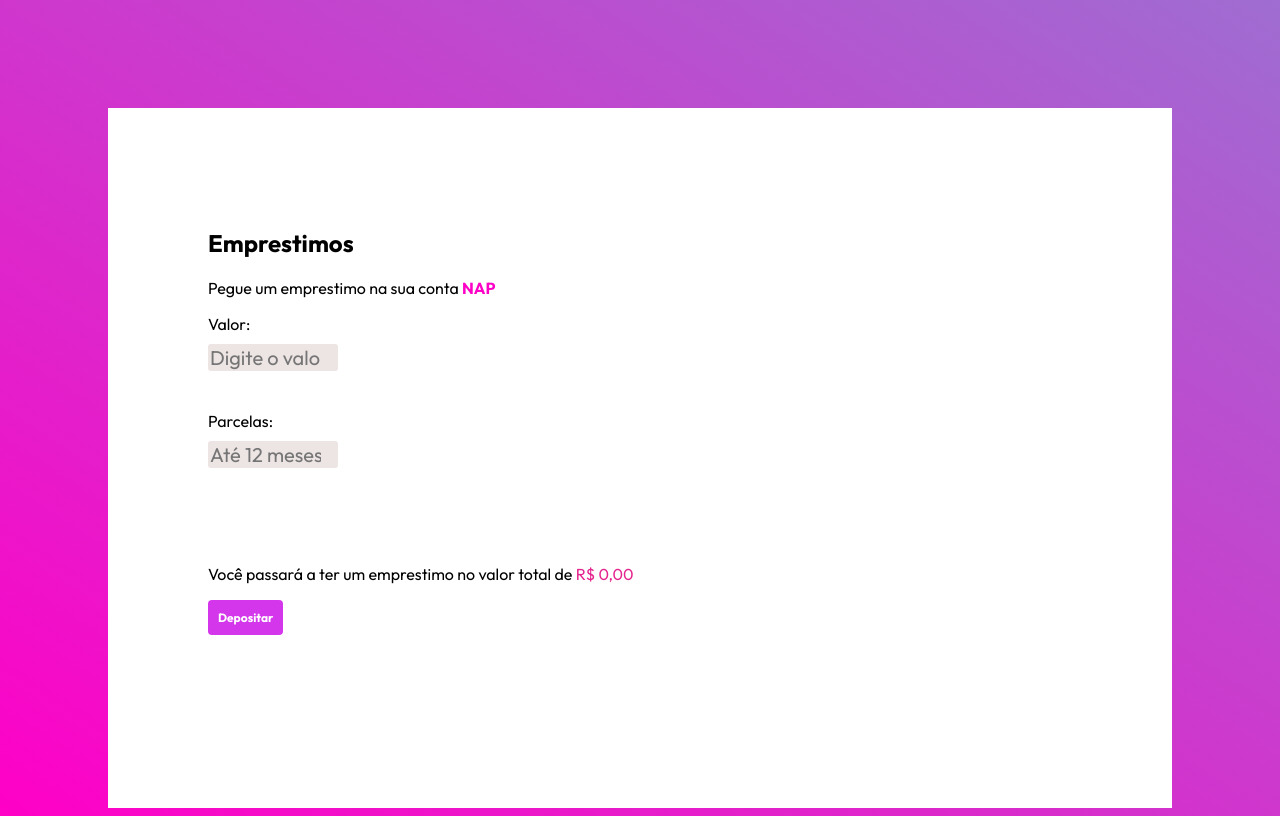
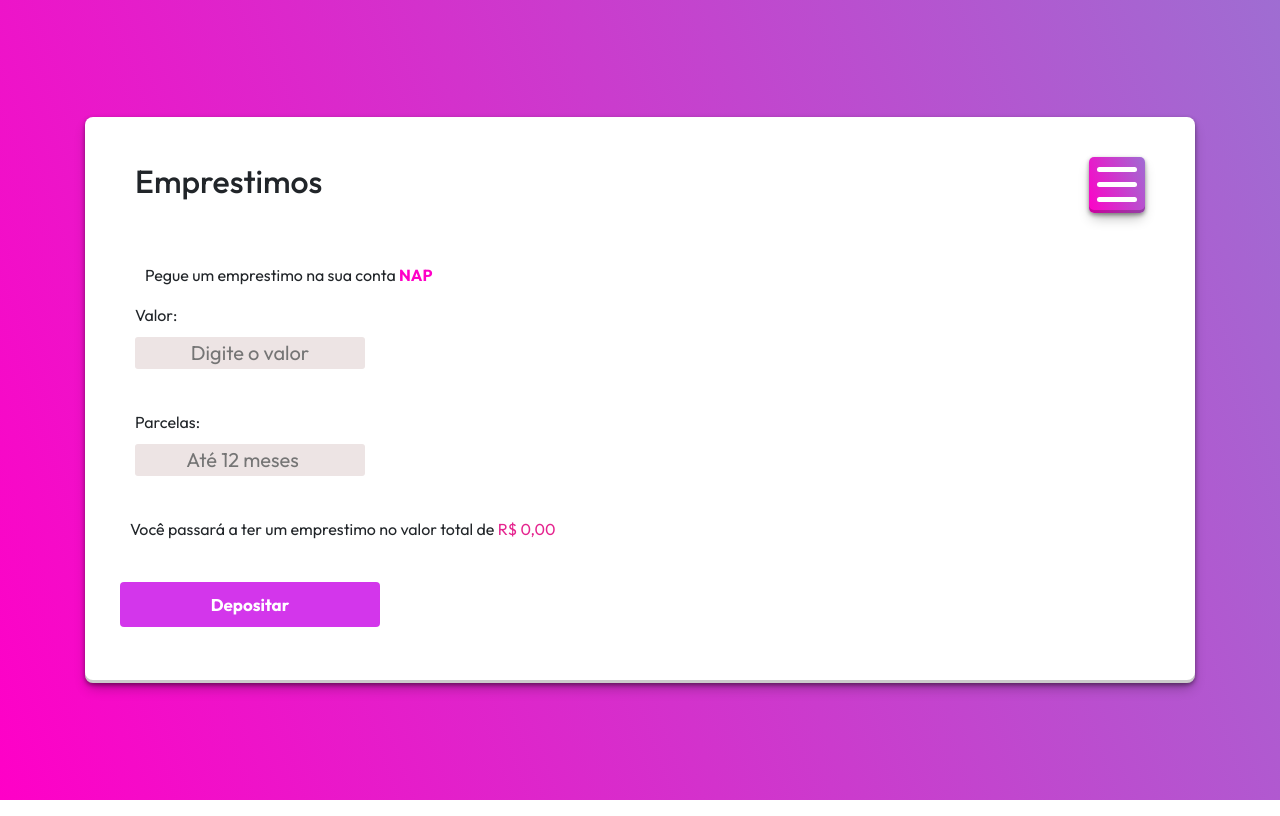
Before and after one commit to luis10barbo/nap-bank, a PHP site: page /perfil/emprestimo.html in a window 1280 px wide. Run offline with PHP 8.4, Linux system fonts and the light colour scheme.

Commit message:
add menu e filtro de dinheiro em emprestimo

```diff
--- a/perfil/emprestimo.html
+++ b/perfil/emprestimo.html
@@ -1,65 +1,93 @@
 <!DOCTYPE html>
 <html lang="PT-BR">
+
 <head>
   <meta charset="UTF-8" />
   <meta http-equiv="X-UA-Compatible" content="IE=edge" />
   <meta name="viewport" content="width=device-width, initial-scale=1.0" />
   <title>Projeto Estácio</title>
   <link rel="stylesheet" href="../static/css/emprestimo.css" />
+  <link rel="stylesheet" href="../static/css/lib/bootstrap.css">
 
   <link rel="preconnect" href="https://fonts.googleapis.com" />
   <link rel="preconnect" href="https://fonts.gstatic.com" crossorigin />
-    <link
-      href="https://fonts.googleapis.com/css2?family=Outfit:wght@100..900&display=swap"
-      rel="stylesheet"
-    />
+  <link href="https://fonts.googleapis.com/css2?family=Outfit:wght@100..900&display=swap" rel="stylesheet" />
 </head>
 
 <body>
-    <div class="quadrado-branco">
-      <h2>Emprestimos</h2>
+  <div class="container">
+    <div class="corpo rounded-lg">
+      <header class="menu">
+        <div class="esquerda">
+          <h2 id="h2">Emprestimos</h2>
+        </div>
+        <div class="direita">
+          <div id="mySidenav" class="sidenav rounded-lg">
+            <a href="javascript:void(0)" class="closebtn" onclick="closeNav()">&times;</a>
+            <a class="active" href="#">Perfil</a>
+            <a href="transferencia.html">Transferência</a>
+            <a href="deposito.html">Deposito</a>
+            <a href="#">Emprestimo</a>
+            <a href="#">Cartões</a>
+            <a href="#">PIX</a>
+          </div>
+          <div class="logo" onclick="openNav()">
+            <div class="traco"></div>
+            <div class="traco"></div>
+            <div class="traco"></div>
+          </div>
+        </div>
+      </header>
 
       <p>
         Pegue um emprestimo na sua conta <span class="roxo"><b>NAP</b></span>
       </p>
 
-      <form>
-        <div id="input_box">
-          <div class="input-field">
+      <form class="grid">
+        <div id="input_box" class="row">
+          <div class="input-field col-sm-3  form-group">
             <label for="value" class="label-input">Valor:</label>
-            <input type="number" id="value" placeholder="Digite o valor" />
+            <input type="text" id="value" onkeyup="mascara(this)" placeholder="Digite o valor" />
           </div>
 
-          <br />
-          <br />
-
-          <div class="input-field">
+          <div class="input-field col-sm-3 form-group">
             <label for="fee" class="label-input">Parcelas:</label>
-            <input
-              type="number"
-              id="fee"
-              min="1"
-              max="12"
-              placeholder="Até 12 meses"
-            />
-
-            <br />
-            <br />
-            <br />
-            <br />
+            <input type="number" id="fee" min="1" max="12" placeholder="Até 12 meses" />
           </div>
 
-          <p>
-            Você passará a ter um emprestimo no valor total de
+          <p>Você passará a ter um emprestimo no valor total de<span class="vermelho" id="total"> R$ 0,00 </span></p>
 
-            <span class="vermelho" id="total"> R$ 0,00 </span>
-          </p>
+          <button class="button col-sm-3 form-group" role="button" type="button" data-toggle="modal" data-target="#janela" id="calculate">Depositar</button>
 
-          <button type="button" id="calculate">Depositar</button>
         </div>
       </form>
+      <div class="modal fade" id="janela" tabindex="-1" role="dialog" aria-labelledby="exampleModalCenterTitle"
+        aria-hidden="true">
+        <div class="modal-dialog modal-dialog-centered" role="document">
+          <div class="modal-content">
+            <div class="modal-header">
+              <h5 class="modal-title" id="exampleModalLongTitle">
+                Transferência
+              </h5>
+              <button type="button" class="close" data-dismiss="modal" aria-label="Close">
+                <span aria-hidden="true">&times;</span>
+              </button>
+            </div>
+            <div class="modal-body">
+              <div class="alert alert-success" role="alert">
+                Emprestimo realizado com sucesso!
+              </div>
+            </div>
+          </div>
+        </div>
+      </div>
+
+    </div>
   </div>
 
   <script type="text/javascript" src="../static/js/emprestimo.js"></script>
+  <script src="../static/js/lib/jquery.js"></script>
+  <script src="../static/js/lib/bootstrap.js"></script>
 </body>
+
 </html>
--- a/static/css/emprestimo.css
+++ b/static/css/emprestimo.css
@@ -2,22 +2,107 @@
     box-sizing: border-box;
     font-family: "Outfit", "Arial";
 }
+body {
+    width: 100%;
+    height: 100vh;
+    background: linear-gradient(-110deg, #9F6DD2,#FF00C7);
+    display: flex;
+    justify-content: center;
+    align-items: center;
+    font-family: 'Lucida Sans', 'Lucida Sans Regular', 'Lucida Grande', 'Lucida Sans Unicode', Geneva, Verdana, sans-serif;
+}
+.corpo{
+    width: 100%;
+    height: 100%;
+    background-color: white;
+    padding:40px 50px;
+    box-shadow: rgba(0, 0, 0, 0.4) 0px 2px 4px, rgba(0, 0, 0, 0.3) 0px 7px 13px -3px, rgba(0, 0, 0, 0.2) 0px -3px 0px inset;
+}
 
-body {
-
-    height: 100vh;
-    background: linear-gradient(to top right, #FF00C7, #9F6DD2);
-    padding-left: 100px;
-    padding-top: 100px;
-    padding-right: 100px;
+.logo{
+    width: 56px;
+    height: 56px;
+    background: linear-gradient(-110deg, #9F6DD2, #FF00C7);
+    box-shadow: rgba(0, 0, 0, 0.4) 0px 2px 4px, rgba(0, 0, 0, 0.3) 0px 7px 13px -3px, rgba(0, 0, 0, 0.2) 0px -3px 0px inset;
+    border-radius: 5px;
+    transition: all 250ms;
+    display: flex;
+    flex-direction: column;
+    justify-content: right;
+    align-items: center;
+}
+.logo:hover{
+  transition: all 250ms;
+  transform: scale(1.07);
 
 }
-
-.quadrado-branco {
+.traco{
+    width: 40px;
+    height: 5px;
     background-color: white;
-    height: 100%;
-    padding: 100px;
+    margin-top: 10px;
+    border-radius: 3px;
+    left: 10px;
 }
+p{
+    margin-left: 10px;
+}
+.logoTeste{
+    text-align: center;
+    width: 70px;
+    height: 30px;
+    background-color: #9F6DD2;
+    border-radius: 50%;
+    color: white;
+}
+.menu{
+    display: flex;
+    justify-content: space-between;
+    width: 100%;
+    align-items: center;
+    flex-direction: row;
+    margin-bottom: 50px;
+}
+.esquerda{
+    flex: 1;
+}
+.direita{
+    display: flex;
+    justify-content: right;
+    flex: 1;
+}
+.sidenav {
+    height: 400px;
+    width: 0;
+    position: fixed;
+    z-index: 1;
+    background: linear-gradient(-110deg, #9F6DD2, #FF00C7);
+    overflow-x: hidden;
+    padding-top: 60px;
+    transition: 0.5s;
+  }
+  .sidenav a {
+    padding: 8px 8px 8px 32px;
+    text-decoration: none;
+    font-size: 25px;
+    color: #ffffff;
+    display: block;
+    transition: 0.3s;
+  }
+  .sidenav a:hover {
+    color: #f1f1f1;
+  }
+  .sidenav .closebtn {
+    position: absolute;
+    top: 0;
+    right: 25px;
+    font-size: 36px;
+    margin-left: 50px;
+  }
+  #main {
+    transition: margin-left .5s;
+    padding: 20px;
+  }
 
 .verde {
     color: green;
@@ -52,7 +137,7 @@ body {
     padding: 10px;
     color: #fff;
     font-weight: bold;
-    font-size: 12px;
+    font-size: 17px;
     border-radius: 4px;
     cursor: pointer;
 
@@ -63,10 +148,18 @@ body {
     border: none;
     border-radius: 3px;
     font-size: 20px;
-
+    text-align: center;
 }
 
 .label-input {
     margin-bottom: 10px;
 
 }
+@media (max-width:375px) {
+    #h2{
+        font-size: 28px;
+    }
+    .corpo{
+        padding: 20px 25px;
+    }
+}
--- a/static/js/deptrans.js
+++ b/static/js/deptrans.js
@@ -3,7 +3,6 @@ function openNav() {
     document.querySelector(".logo").style.boxShadow = "none";
   }
 
-  /* Set the width of the side navigation to 0 */
   function closeNav() {
     document.getElementById("mySidenav").style.width = "0";
     document.querySelector(".logo").style.boxShadow = "rgba(0, 0, 0, 0.4) 0px 2px 4px, rgba(0, 0, 0, 0.3) 0px 7px 13px -3px, rgba(0, 0, 0, 0.2) 0px -3px 0px inset";
--- a/static/js/emprestimo.js
+++ b/static/js/emprestimo.js
@@ -15,3 +15,24 @@ document.getElementById('value').addEventListener('blur', function () {
 document.getElementById('fee').addEventListener('blur', function () {
     calcular();
 });
+
+
+function mascara(valor) {
+    var valorAlterado = valor.value;
+    valorAlterado = valorAlterado.replace(/\D/g, "");
+    valorAlterado = valorAlterado.replace(/(\d+)(\d{2})$/, "$1,$2");
+    valorAlterado = valorAlterado.replace(/(\d)(?=(\d{3})+(?!\d))/g, "$1.");
+    valorAlterado = "R$ " + valorAlterado;
+    valor.value = valorAlterado;
+  }
+  function openNav() {
+    document.getElementById("mySidenav").style.width = "205px";
+    document.querySelector(".logo").style.boxShadow = "none";
+    document.querySelector(".logo:hover").style.transition = "none";
+    document.querySelector(".logo:hover").style.transform = "none";
+  }
+
+  function closeNav() {
+    document.getElementById("mySidenav").style.width = "0";
+    document.querySelector(".logo").style.boxShadow = "rgba(0, 0, 0, 0.4) 0px 2px 4px, rgba(0, 0, 0, 0.3) 0px 7px 13px -3px, rgba(0, 0, 0, 0.2) 0px -3px 0px inset";
+  }
```
Also changed, not shown: perfil/transferencia.html (+14 -94 lines). Lines whose indentation alone changed are shown as unchanged.
